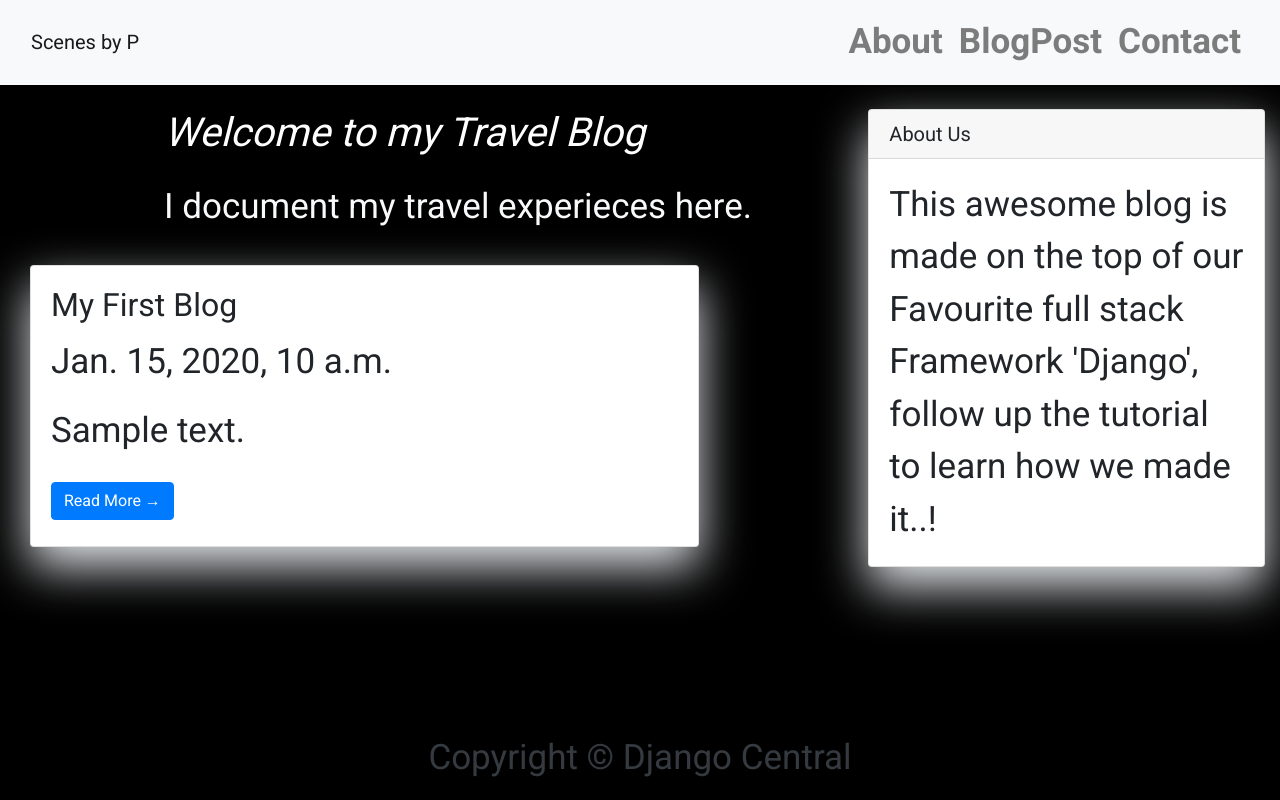
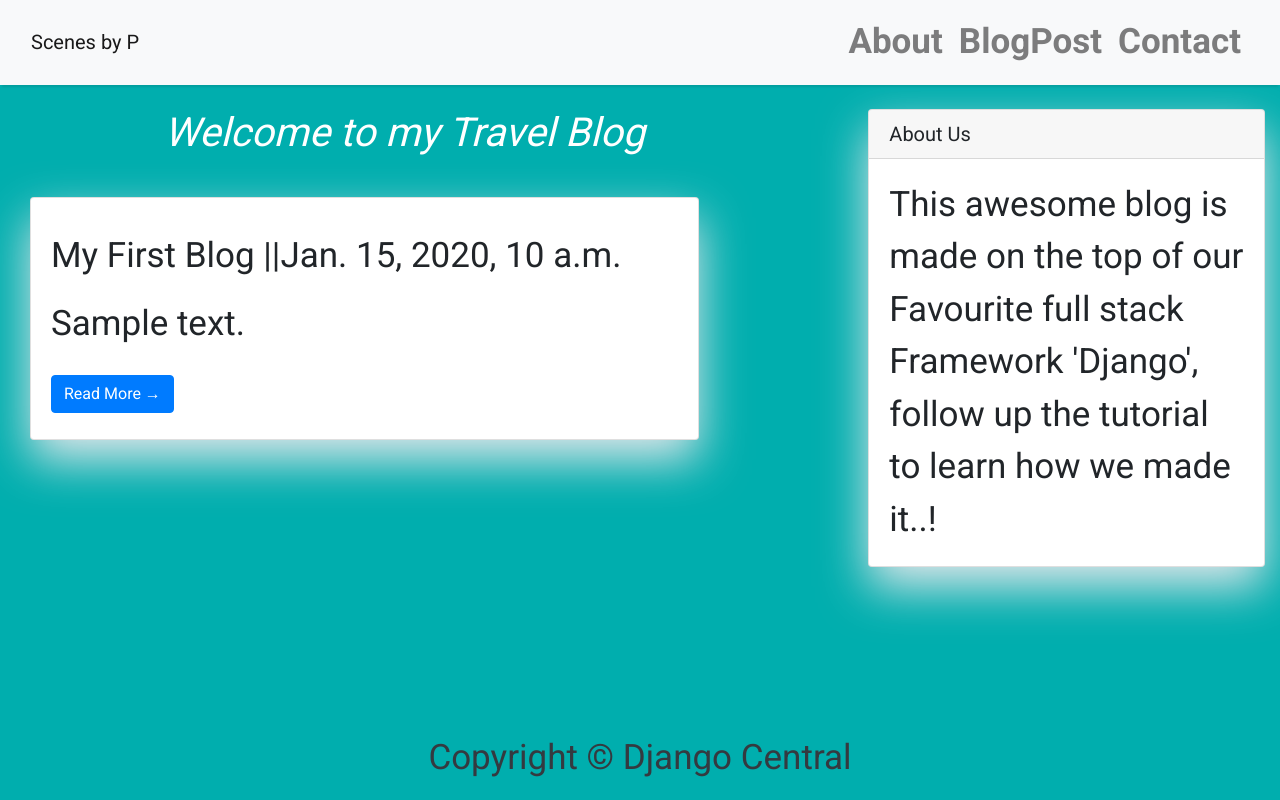
Before and after one commit to nyakiochristine/scenes-blog, a Django app: page /blog/ in a window 1280 px wide. Run offline with Django 4.2, Linux system fonts and the light colour scheme; tables that the repository leaves empty hold one stand-in row (values such as "Sample post"); parts of the project's set-up code (start-up, migrations or seed data) failed here and were passed over; some libraries are stand-ins or nearby versions.

Commit message:
updated the database

```diff
--- a/blogpost/templates/bloghome.html
+++ b/blogpost/templates/bloghome.html
@@ -4,7 +4,7 @@
     body {
         font-family: "Roboto", sans-serif;
         font-size: 35px;
-        background-color: black;
+        background-color:#00AEAE;
     }
 
     .head_text {
@@ -25,23 +25,22 @@
             <div class=" col-md-8 col-md-10 mx-auto">
                 <div class="site-heading">
                     <h1 class=" site-heading my-4 mt-3 text-white font-italic font-bold"> Welcome to my Travel Blog </h1>
-                    <p class="text-light">I document my travel experieces here.
-                    </p>
+
                 </div>
             </div>
         </div>
     </div>
 </header>
-<div class="container-fluid">
-    <div class="row">
+<div class="container-fluid display-flex">
+    <div class="row display-flex">
         <!-- Blog Entries Column -->
         <div class="col-md-10 mt-3 left">
             {% for post in object_list %}
-            <div class="card mb-4">
+            <div class="card mb-3">
                 <div class="card-body">
-                    <h2 class="card-title">My First Blog</h2>
-                    {{ post.created_on}} </p>
-                    <p class="card-text">{{post.content|slice:":200" }}</p>
+                    <h2 class="card-title text-center"></h1>My First Blog</h1>
+                    ||{{ post.created_on}} </p>
+                    <p class="card-text">{{post.content|slice:":210" }}</p>
                     <a href="{% url 'post_detail'  post.pk %}" class="btn btn-primary">Read More &rarr;</a>
                 </div>
             </div>
--- a/blogpost/templates/post_detail.html
+++ b/blogpost/templates/post_detail.html
@@ -1,6 +1,6 @@
 {% extends 'base.html' %} {% block content %}
 
-<div class="container">
+<div class="container" style="background-image: url(https://www.pexels.com/photo/canal-beside-houses-2901209/);">
 <div class="row">
     <div class="col-md-8 card mb-4  mt-3 left  top">
     <div class="card-body">
```
Also changed, not shown: blogpost/templates/post_list.html (deleted).
